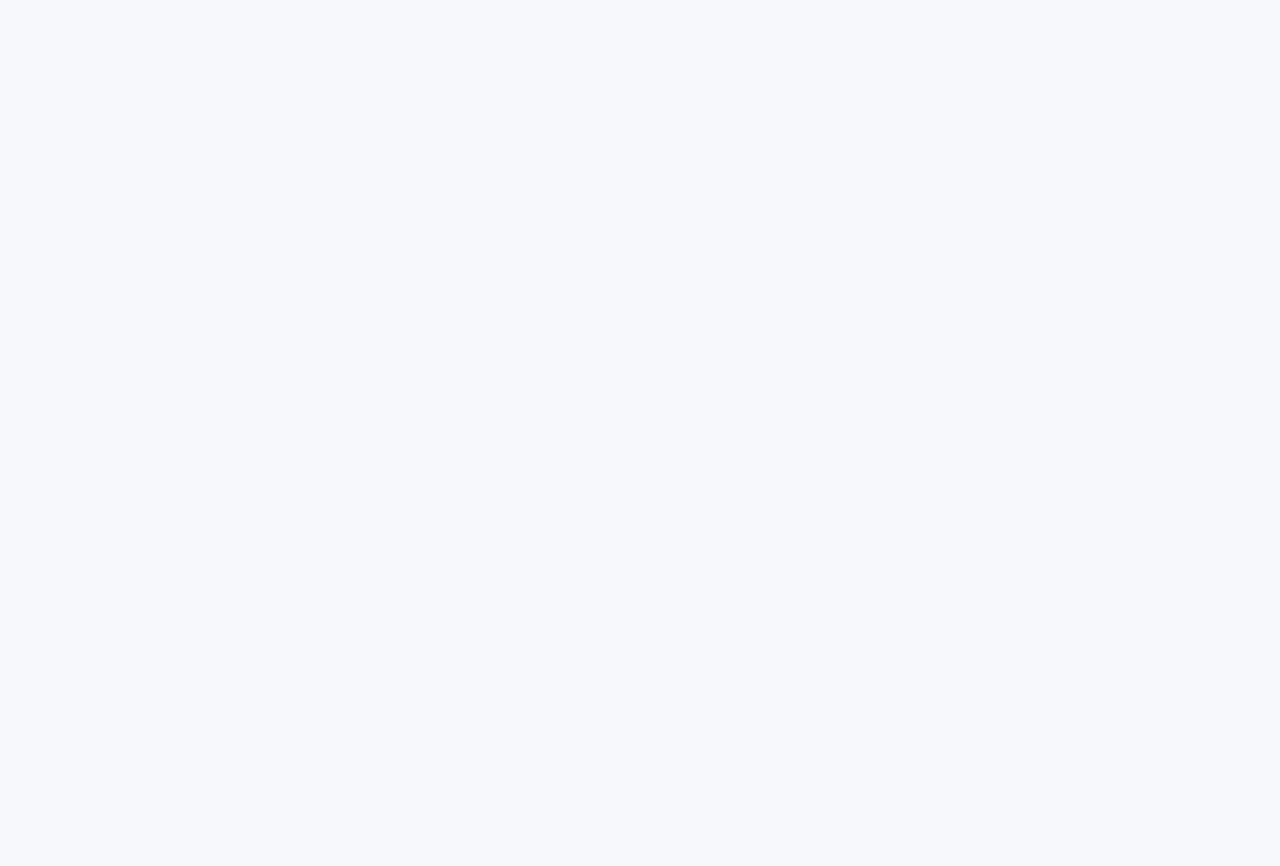
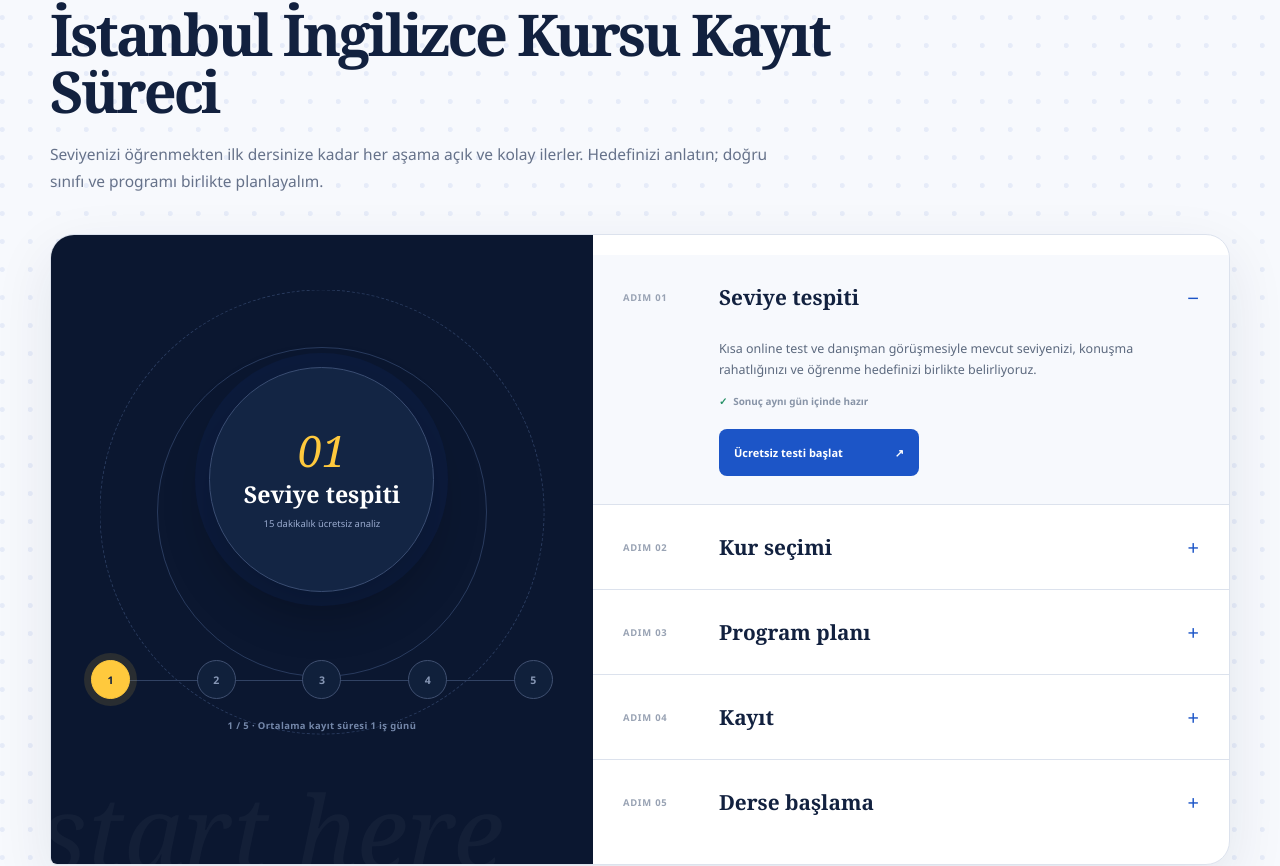
Before and after one commit to KTG1/ingilizce-kurslari, a Next.js app: page / in a window 1280 px wide. Shown: the part 6600-7466 px from the top of the page. Before the commit the page ends 6477 px from the top, so only its background shows below. Built offline with nearby package versions, Linux system fonts and the light colour scheme.

Commit message:
Add city enrollment process section

```diff
--- a/app/globals.css
+++ b/app/globals.css
@@ -366,6 +366,42 @@ h1 em { display: block; margin-top: 18px; color: var(--blue); font-size: .58em;
 .cefrColumn li i { color: var(--blue); font: italic .65rem/1.4 Georgia, serif; }
 .cefrColumn.outcomes li { border-color: #2c3b58; color: #c3cee1; }
 .cefrColumn.outcomes li i { color: #62d99e; font-family: inherit; font-style: normal; font-weight: 900; }
+
+.enrollmentSection { width: min(1180px, calc(100% - 40px)); margin: 0 auto; padding: 100px 0 120px; }
+.enrollmentHeader { max-width: 850px; }
+.enrollmentHeader h2 { margin: 0; font: 700 clamp(2.65rem, 4.5vw, 4.7rem)/.98 Georgia, serif; letter-spacing: -.05em; }
+.enrollmentHeader > p:last-child { max-width: 720px; margin: 22px 0 0; color: var(--muted); font-size: .97rem; line-height: 1.72; }
+.enrollmentExperience { margin-top: 40px; display: grid; grid-template-columns: .92fr 1.08fr; overflow: hidden; border: 1px solid var(--line); border-radius: 24px 24px 24px 7px; background: white; box-shadow: 0 20px 60px rgba(18,33,63,.09); }
+.processVisual { position: relative; min-height: 590px; padding: 40px; display: flex; align-items: center; justify-content: center; flex-direction: column; overflow: hidden; background: var(--ink-deep); color: white; }
+.processVisual::before { content: "start here"; position: absolute; left: -12px; bottom: -18px; color: rgba(255,255,255,.035); font: italic 6.4rem/1 Georgia, serif; white-space: nowrap; }
+.processOrbit { position: absolute; left: 50%; top: 44%; transform: translate(-50%, -50%); border: 1px solid rgba(118,150,211,.28); border-radius: 50%; }
+.orbitOne { width: 330px; height: 330px; }
+.orbitTwo { width: 445px; height: 445px; border-style: dashed; }
+.processCenter { position: relative; z-index: 2; width: 225px; height: 225px; padding: 35px 24px; display: flex; align-items: center; justify-content: center; flex-direction: column; border: 1px solid #3a4d72; border-radius: 50%; background: #132544; text-align: center; box-shadow: 0 0 0 14px rgba(28,85,199,.08), 0 22px 45px rgba(0,0,0,.25); }
+.processCenter > span { color: var(--sun); font: italic 2.7rem/1 Georgia, serif; }
+.processCenter strong { margin-top: 10px; font: 700 1.45rem/1.1 Georgia, serif; }
+.processCenter small { margin-top: 9px; color: #99aace; font-size: .59rem; line-height: 1.45; }
+.processTrack { position: relative; z-index: 3; width: 100%; margin-top: 68px; display: flex; align-items: center; justify-content: space-between; }
+.processTrack::before { content: ""; position: absolute; left: 20px; right: 20px; top: 50%; height: 1px; background: #314263; }
+.processTrack button { position: relative; z-index: 1; width: 39px; height: 39px; display: grid; place-items: center; border: 1px solid #405071; border-radius: 50%; background: #10203b; color: #8797b5; font-size: .66rem; font-weight: 900; cursor: pointer; }
+.processTrack button.active { border-color: var(--sun); background: var(--sun); color: var(--ink); box-shadow: 0 0 0 7px rgba(255,201,61,.12); }
+.processTrack button.done { border-color: #5ed499; background: #173d38; color: #75e1ad; }
+.processTrack button:focus-visible, .processSteps button:focus-visible, .processDetail a:focus-visible { outline: 3px solid rgba(255,201,61,.35); outline-offset: 3px; }
+.processVisual > p { position: relative; z-index: 2; margin: 20px 0 0; color: #7487a9; font-size: .59rem; font-weight: 750; letter-spacing: .04em; }
+.processSteps { padding: 20px 0; }
+.processSteps article { border-bottom: 1px solid var(--line); }
+.processSteps article:last-child { border-bottom: 0; }
+.processSteps article.active { background: #f7f9fd; }
+.processSteps article > button { width: 100%; min-height: 84px; padding: 20px 30px; display: grid; grid-template-columns: 78px 1fr auto; gap: 18px; align-items: center; border: 0; background: transparent; color: var(--ink); text-align: left; cursor: pointer; }
+.processSteps article > button > span { color: #99a3b4; font-size: .59rem; font-weight: 900; letter-spacing: .08em; text-transform: uppercase; }
+.processSteps article > button strong { font: 700 1.3rem/1.1 Georgia, serif; }
+.processSteps article > button i { color: var(--blue); font-size: 1.25rem; font-style: normal; }
+.processDetail { padding: 0 30px 28px 126px; }
+.processDetail > p { max-width: 500px; margin: 0; color: #5c697e; font-size: .78rem; line-height: 1.68; }
+.processDetail > small { display: block; margin-top: 13px; color: #8894a7; font-size: .62rem; font-weight: 750; }
+.processDetail > small span { margin-right: 6px; color: #249065; }
+.processDetail > a { width: fit-content; min-width: 200px; min-height: 47px; margin-top: 21px; padding: 0 15px; display: flex; align-items: center; justify-content: space-between; gap: 24px; border-radius: 8px; background: var(--blue); color: white; font-size: .69rem; font-weight: 900; }
+.processDetail > a:hover { background: var(--ink); }
 .srOnly { position: absolute; width: 1px; height: 1px; padding: 0; margin: -1px; overflow: hidden; clip: rect(0,0,0,0); white-space: nowrap; border: 0; }
 
 @media (max-width: 920px) {
@@ -398,6 +434,8 @@ h1 em { display: block; margin-top: 18px; color: var(--blue); font-size: .58em;
   .districtSummary { grid-column: 1 / -1; min-height: 220px !important; border-right: 0 !important; border-bottom: 1px solid var(--line); }
   .cefrProgram { grid-template-columns: 1fr 1fr; }
   .cefrOverview { grid-column: 1 / -1; min-height: 360px !important; border-right: 0 !important; border-bottom: 1px solid var(--line); }
+  .enrollmentExperience { grid-template-columns: 1fr; }
+  .processVisual { min-height: 520px; }
 }
 
 @media (max-width: 650px) {
@@ -463,6 +501,18 @@ h1 em { display: block; margin-top: 18px; color: var(--blue); font-size: .58em;
   .cefrOverview h3 { font-size: 1.95rem; }
   .cefrFacts { gap: 22px; }
   .cefrActions { grid-template-columns: 1fr; margin-top: 28px; }
+  .enrollmentSection { width: min(100% - 28px, 1180px); padding: 72px 0 86px; }
+  .enrollmentHeader h2 { font-size: 2.7rem; }
+  .processVisual { min-height: 470px; padding: 30px 20px; }
+  .orbitOne { width: 270px; height: 270px; }
+  .orbitTwo { width: 360px; height: 360px; }
+  .processCenter { width: 190px; height: 190px; }
+  .processTrack { margin-top: 58px; }
+  .processTrack button { width: 34px; height: 34px; }
+  .processSteps article > button { min-height: 76px; padding: 17px 20px; grid-template-columns: 62px 1fr auto; gap: 10px; }
+  .processSteps article > button strong { font-size: 1.12rem; }
+  .processDetail { padding: 0 20px 25px; }
+  .processDetail > a { width: 100%; }
 }
 
 @media (prefers-reduced-motion: reduce) {
--- a/components/CityHero.tsx
+++ b/components/CityHero.tsx
@@ -6,6 +6,7 @@ import { CourseTypesSection } from "./CourseTypesSection";
 import { ReviewsPlatformSection } from "./ReviewsPlatformSection";
 import { DistrictCoursesSection } from "./DistrictCoursesSection";
 import { CefrProgramsSection } from "./CefrProgramsSection";
+import { EnrollmentProcessSection } from "./EnrollmentProcessSection";
 
 const Shield = () => (
   <svg viewBox="0 0 24 24" aria-hidden="true">
@@ -77,6 +78,7 @@ export function CityHero({ city }: { city: City }) {
       <DistrictCoursesSection city={city.name} />
       <TeachersSection city={city.name} />
       <CefrProgramsSection />
+      <EnrollmentProcessSection city={city.name} />
     </main>
   );
 }
--- /dev/null
+++ b/components/EnrollmentProcessSection.tsx
@@ -0,0 +1,48 @@
+"use client";
+
+import { useState } from "react";
+
+const steps = [
+  { title: "Seviye tespiti", short: "15 dakikalık ücretsiz analiz", body: "Kısa online test ve danışman görüşmesiyle mevcut seviyenizi, konuşma rahatlığınızı ve öğrenme hedefinizi birlikte belirliyoruz.", action: "Ücretsiz testi başlat", meta: "Sonuç aynı gün içinde hazır" },
+  { title: "Kur seçimi", short: "Doğru başlangıç noktasını bulun", body: "CEFR sonucunuza göre A1'den C2'ye kadar uygun kuru ve hedefinize en yakın kurs türünü seçiyoruz.", action: "Kur programlarını incele", meta: "A1–C2 ve Speaking Club seçenekleri" },
+  { title: "Program planı", short: "Takviminize uyan sınıfı seçin", body: "İlçe, yüz yüze veya online eğitim tercihinizle birlikte hafta içi, akşam ya da hafta sonu programınızı netleştiriyoruz.", action: "Program seçeneklerini gör", meta: "Esnek sınıf ve telafi seçenekleri" },
+  { title: "Kayıt", short: "Yerinizi güvenle ayırın", body: "Seçtiğiniz sınıfı onaylıyor, kayıt bilgilerinizi tamamlıyor ve ders materyallerinize erişiminizi açıyoruz.", action: "Kayıt için görüş", meta: "Şeffaf ücret ve iade koşulları" },
+  { title: "Derse başlama", short: "İlk günden konuşmaya başlayın", body: "Eğitmeniniz ve sınıfınızla tanışın; kişisel öğrenme planınız ve ilk ilerleme hedefinizle programa başlayın.", action: "İlk adımı at", meta: "Platform ve konuşma kulübü erişimi" },
+];
+
+export function EnrollmentProcessSection({ city }: { city: string }) {
+  const [active, setActive] = useState(0);
+  const step = steps[active];
+
+  return (
+    <section className="enrollmentSection" id="kayit-sureci" aria-labelledby="enrollment-title">
+      <header className="enrollmentHeader">
+        <p className="sectionKicker">Beş adımda sınıfa katılın</p>
+        <h2 id="enrollment-title">{city} İngilizce Kursu Kayıt Süreci</h2>
+        <p>Seviyenizi öğrenmekten ilk dersinize kadar her aşama açık ve kolay ilerler. Hedefinizi anlatın; doğru sınıfı ve programı birlikte planlayalım.</p>
+      </header>
+
+      <div className="enrollmentExperience">
+        <div className="processVisual" aria-label={`Kayıt süreci: ${active + 1}. adım`}>
+          <div className="processOrbit orbitOne" /><div className="processOrbit orbitTwo" />
+          <div className="processCenter"><span>{String(active + 1).padStart(2, "0")}</span><strong>{step.title}</strong><small>{step.short}</small></div>
+          <div className="processTrack">
+            {steps.map((item, index) => <button key={item.title} className={index === active ? "active" : index < active ? "done" : ""} onClick={() => setActive(index)} aria-label={`${index + 1}. adım: ${item.title}`}><span>{index < active ? "✓" : index + 1}</span></button>)}
+          </div>
+          <p>{active + 1} / {steps.length} · Ortalama kayıt süresi 1 iş günü</p>
+        </div>
+
+        <div className="processSteps">
+          {steps.map((item, index) => (
+            <article className={active === index ? "active" : ""} key={item.title}>
+              <button onClick={() => setActive(index)} aria-expanded={active === index}>
+                <span>Adım {String(index + 1).padStart(2, "0")}</span><strong>{item.title}</strong><i>{active === index ? "−" : "+"}</i>
+              </button>
+              {active === index && <div className="processDetail"><p>{item.body}</p><small><span>✓</span>{item.meta}</small><a href={index === 1 ? "#seviyeler" : index === 2 ? "#ilceler" : "#seviye-testi"}>{item.action}<span>↗</span></a></div>}
+            </article>
+          ))}
+        </div>
+      </div>
+    </section>
+  );
+}
```
